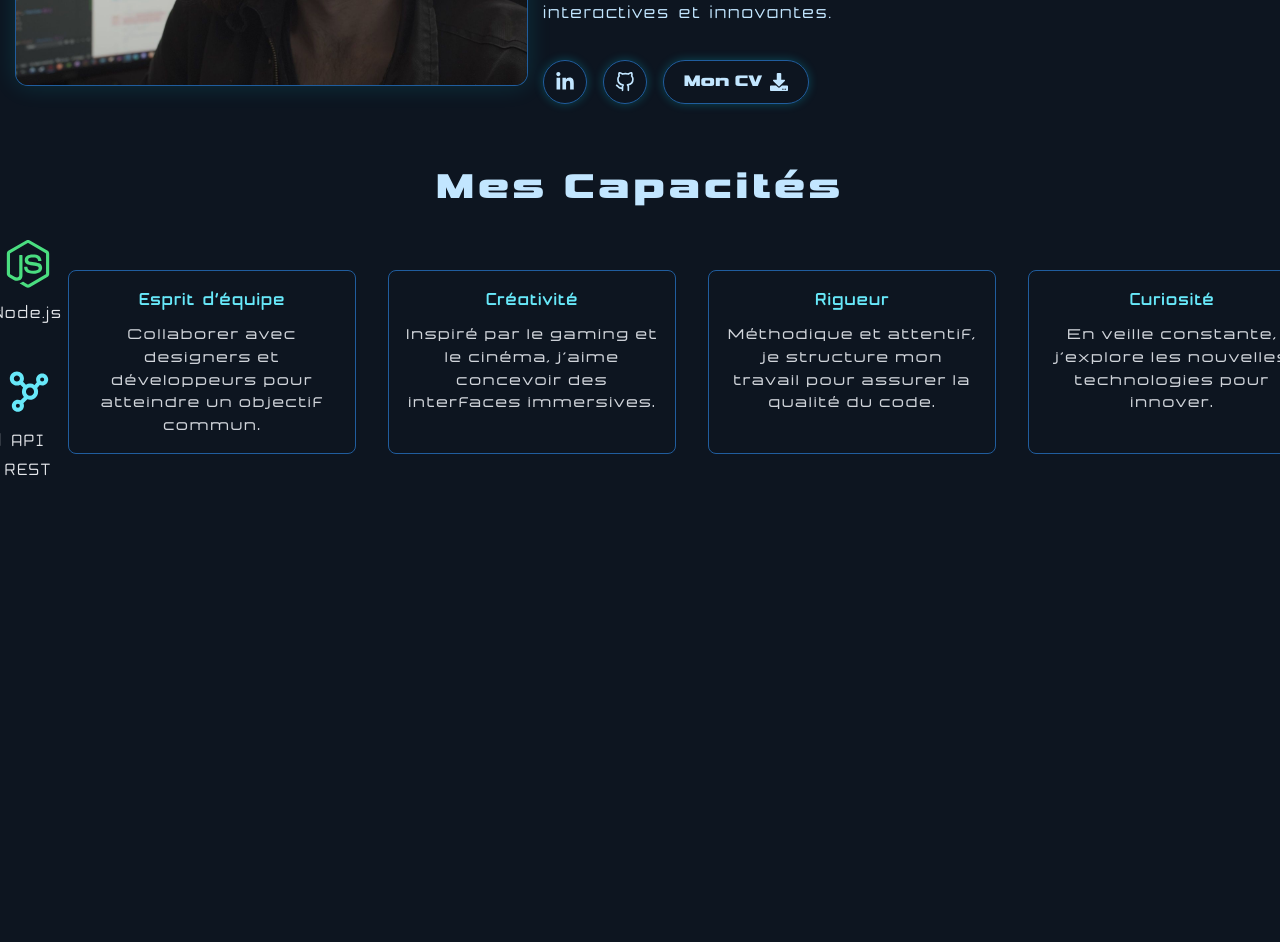
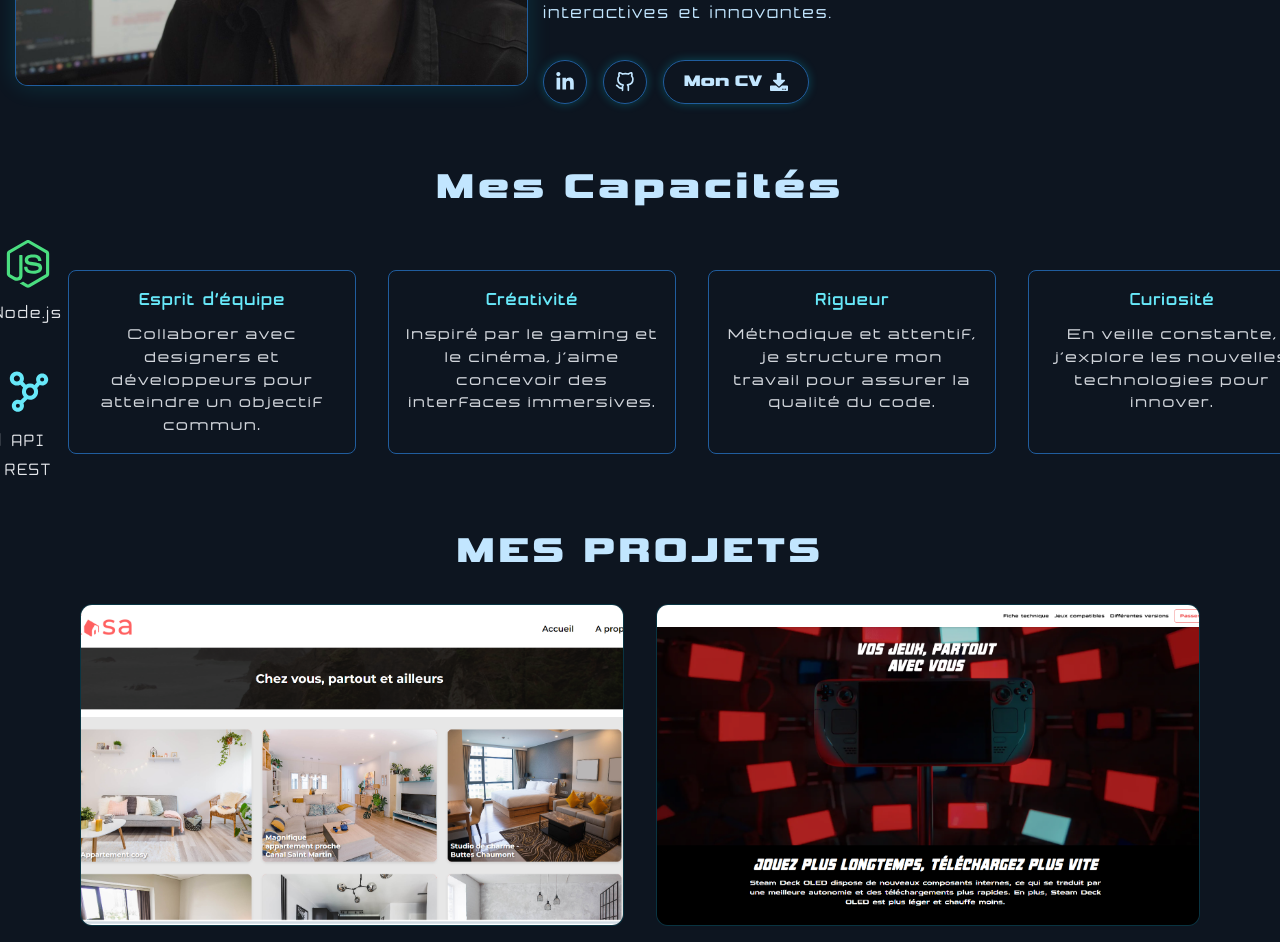
Before and after one commit to Matfen2/portfolio-mathieu-fenouil, a React (Create React App) app: page / in a window 1280 px wide. Shown: the part 460-1402 px from the top of the page. Before the commit the page ends 1008 px from the top, so only its background shows below. Built offline with nearby package versions, Linux system fonts and the light colour scheme.

Commit message:
Create Projets
- Add projets.json
- Create Projets.json
- add files assets/images in public files

```diff
--- a/src/App.js
+++ b/src/App.js
@@ -3,6 +3,7 @@ import './App.css';
 import Navbar from './sections/Navbar';
 import Present from './sections/Present';
 import Capacities from './sections/Capacities';
+import Projects from './sections/Projets';
 
 
 function App() {
@@ -11,6 +12,7 @@ function App() {
       <Navbar />
       <Present />
       <Capacities />
+      <Projects />
     </>
   );
 }
--- a/src/data/projets.json
+++ b/src/data/projets.json
@@ -0,0 +1,16 @@
+[
+  {
+    "id": 1,
+    "title": "Kasa",
+    "pict": "/assets/images/logementsOne.png",
+    "hrefSite": "https://kasa-pi-nine.vercel.app",
+    "hrefGithub": "https://github.com/Matfen2/Kasa"
+  },
+  {
+    "id": 2,
+    "title": "Steam Deck Oled",
+    "pict": "/assets/images/steamDeckOledPage.png",
+    "hrefSite": "https://steam-deck-oled.netlify.app",
+    "hrefGithub": "https://github.com/Matfen2/steam-deck-oled"
+  }
+]
--- a/src/sections/Capacities.jsx
+++ b/src/sections/Capacities.jsx
@@ -21,7 +21,7 @@ const fadeRight = {
 
 export default function Capacities() {
   return (
-    <section id="capacities-section" className="pt-8 pb-16 text-gray-200">
+    <section id="capacities-section" className="pt-8 pb-4 text-gray-200">
       <div className="mx-auto  px-6 text-center">
         {/* Titre */}
         <h2
--- a/src/sections/Projets.jsx
+++ b/src/sections/Projets.jsx
@@ -1,11 +1,65 @@
-import React from 'react'
+import { motion } from "framer-motion";
+import { FiGithub, FiGlobe } from "react-icons/fi";
+import data from "../data/projets.json";
 
-const Projets = () => {
+// ✨ Animation d’apparition douce (fade-in + slide-up)
+const cardVariants = {
+  hidden: { opacity: 0, y: 50 },
+  visible: (i) => ({
+    opacity: 1,
+    y: 0,
+    transition: {
+      delay: i * 0.2,
+      duration: 0.6,
+      ease: "easeOut",
+    },
+  }),
+};
+
+export default function Projects() {
   return (
-    <div>
+    <section id="projects-section" className="pt-8 pb-4 text-gray-200">
+      <div className="mx-auto max-w-6xl px-4">
+        <h2 className="text-4xl font-bold text-cyan-400 mb-8 text-center"
+          style={{ fontFamily: "Vipnagorgialla", color: "var(--text)", letterSpacing: "4px"}}>
+          MES PROJETS
+        </h2>
 
-    </div>
-  )
+        <div className="grid grid-cols-1 md:grid-cols-2 gap-8">
+          {data.map((p, i) => (
+            <motion.article
+              key={p.id}
+              custom={i}
+              initial="hidden"
+              whileInView="visible"
+              viewport={{ once: true }}
+              variants={cardVariants}
+              className="group relative rounded-xl overflow-hidden border border-cyan-500/15 bg-[#0b1d27]"
+            >
+              <img src={p.pict} alt={p.title} className="w-full h-[260px] md:h-[320px] object-cover transition duration-500 group-hover:scale-105" />
+
+              <div className="pointer-events-none absolute inset-0 flex flex-col items-center justify-center
+              bg-black/0 opacity-0 transition-all duration-500 ease-in-out group-hover:bg-black/80 group-hover:opacity-100">
+                <div className="flex items-center gap-8 mb-4">
+                  <a href={p.hrefSite} target="_blank" rel="noopener noreferrer" className="pointer-events-auto text-cyan-300 transition-all duration-300 transform hover:scale-110 hover:drop-shadow-[0_0_14px_#00e5ff]"
+                  aria-label={`Ouvrir le site ${p.title}`} title="Voir le site">
+                    <FiGlobe className="text-4xl" />
+                  </a>
+
+                  <a href={p.hrefGithub} target="_blank" rel="noopener noreferrer" className="pointer-events-auto text-cyan-300 transition-all duration-300 transform hover:scale-110 hover:drop-shadow-[0_0_14px_#00e5ff]"
+                  aria-label={`Ouvrir le dépôt GitHub ${p.title}`} title="Voir le code">
+                    <FiGithub className="text-4xl" />
+                  </a>
+                </div>
+
+                <h3 className="text-xl font-semibold text-white" style={{ fontFamily: "Vipnagorgialla" }}>
+                  {p.title}
+                </h3>
+              </div>
+            </motion.article>
+          ))}
+        </div>
+      </div>
+    </section>
+  );
 }
-
-export default Projets
```
Also changed, not shown: public/assets/images/logementsOne.png (added), public/assets/images/steamDeckOledPage.png (added).
